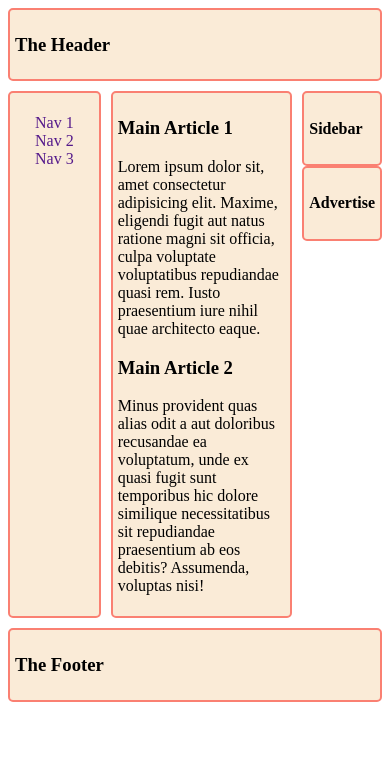
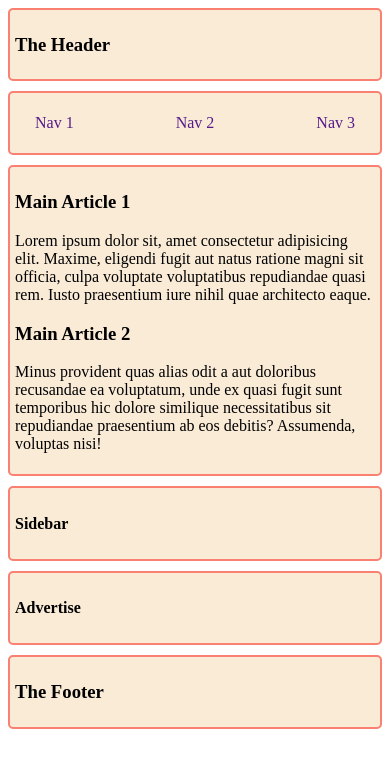
Before and after one commit to hkhridoy17/responsive-grid-layout, a plain HTML site: page index.html in a window 390 px wide. Drawn offline with Linux system fonts and the light colour scheme.

Commit message:
responsive design added

```diff
--- a/style.css
+++ b/style.css
@@ -46,3 +46,41 @@
     "nav     main    main    advertise"
     "footer  footer  footer  footer";
 }
+.advertise {
+  margin-top: 10px;
+}
+
+/* responsive design for small device */
+@media screen and (max-width: 576px) {
+  .container {
+    grid-template-areas:
+      "header"
+      "nav"
+      "main"
+      "sidebar"
+      "adversite"
+      "footer";
+  }
+  .nav ul {
+    display: flex;
+    justify-content: space-between;
+  }
+  .advertise {
+    margin-bottom: -10px;
+  }
+}
+
+/* responsive design for medium device */
+@media screen and (min-width: 576.02px) and (max-width: 992px) {
+  .container {
+    grid-template-areas:
+      "header     header   header"
+      "nav        nav      nav"
+      "sidebar    main     main"
+      "advertise  footer   footer";
+  }
+  .nav ul {
+    display: flex;
+    justify-content: space-around;
+  }
+}
```
